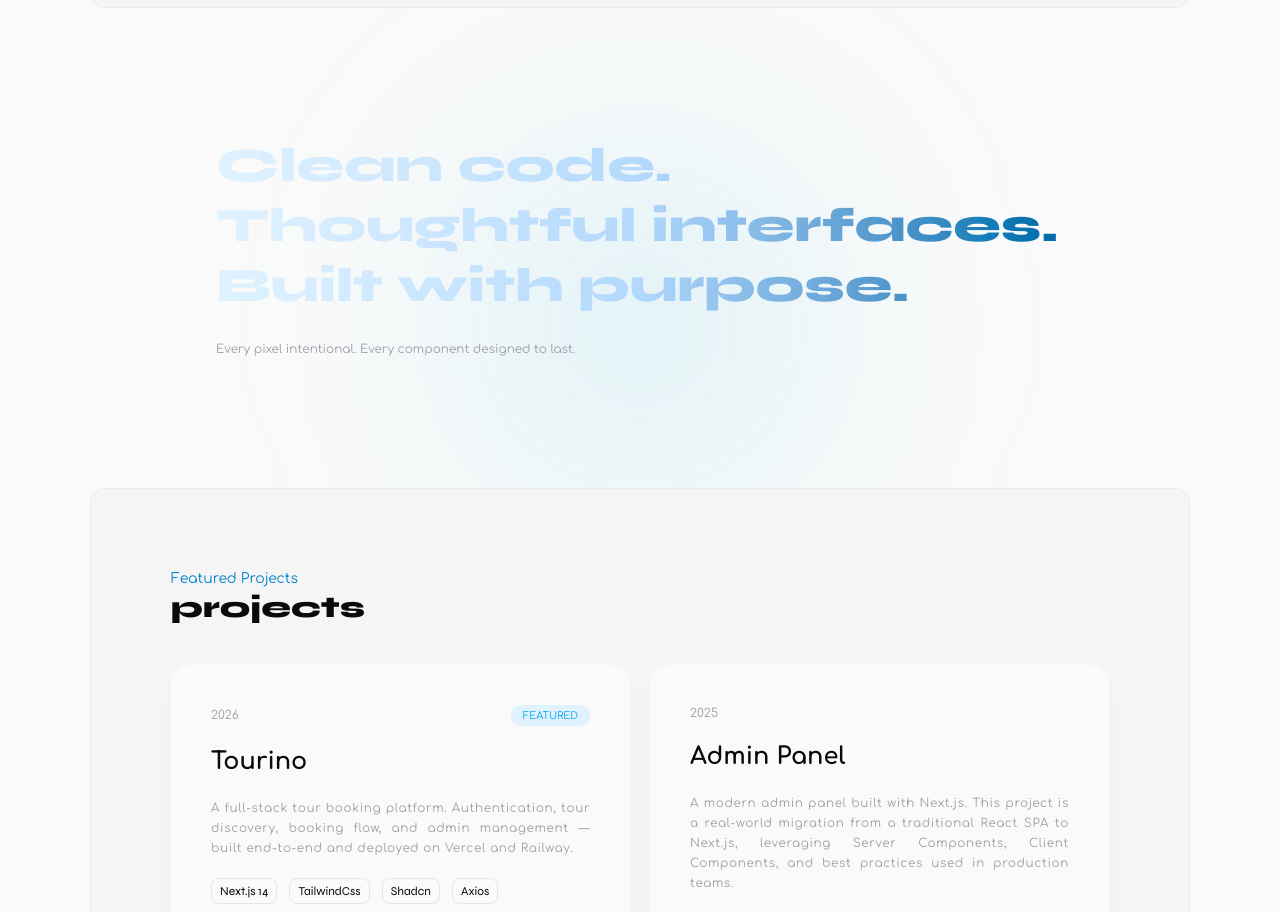
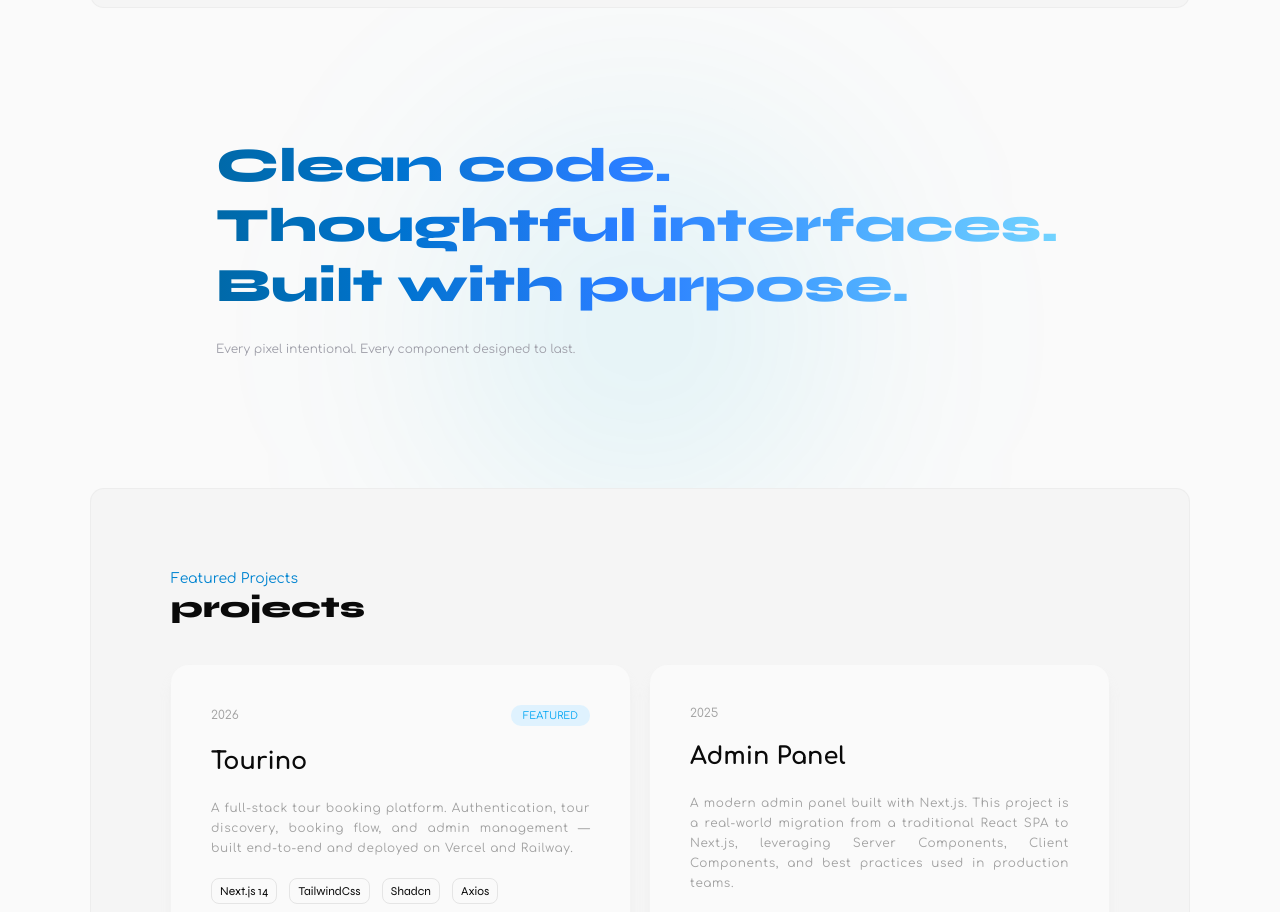
Before and after one commit to sadranafe/portfolio, a Next.js app: page / in a window 1280 px wide. Shown: the part 1440-2352 px from the top of the page. Built offline with nearby package versions, Linux system fonts and the light colour scheme.

Commit message:
fix(theme): restore light mode contrast for links and manifesto

```diff
--- a/src/app/components/layout/ContactMe.js
+++ b/src/app/components/layout/ContactMe.js
@@ -13,8 +13,8 @@ const ContactMe = () => {
                     <Link href = 'mailto:sadranafe7@gmail.com' className = 'bg-sky-600 hover:bg-sky-700/90 capitalize transition-all rounded-md p-3 px-4 text-white'>say hello</Link>
 
                     <div className = 'mt-10 flex justify-center items-center gap-3'>
-                        <Link href = 'https://www.instagram.com/its.sadra_/' className = 'text-neutral-400 capitalize hover:text-white transition-all'>instagram</Link>
-                        <Link href = 'https://github.com/sadranafe' className = 'text-neutral-400 capitalize hover:text-white transition-all'>github</Link>
+                        <Link href = 'https://www.instagram.com/its.sadra_/' className = 'text-neutral-400 capitalize hover:text-sky-600 transition-all'>instagram</Link>
+                        <Link href = 'https://github.com/sadranafe' className = 'text-neutral-400 capitalize hover:text-sky-600 transition-all'>github</Link>
                     </div>
                 </div>
             </div>
--- a/src/app/components/layout/Manifesto.js
+++ b/src/app/components/layout/Manifesto.js
@@ -8,7 +8,7 @@ const Manifesto = () => {
 
             <div className = "mx-auto max-w-4xl px-6 max-[300px]:px-3 max-xl:text-center max-xl:max-w-full">
                 <div className = "space-y-4">
-                    <h2 className = "manifesto-title font-extrabold bg-linear-to-r from-sky-100 via-blue-300/60 to-sky-700 bg-clip-text text-transparent font-display leading-tight text-5xl max-lg:text-[39px]">
+                    <h2 className = "manifesto-title font-extrabold bg-linear-to-r from-sky-700 via-blue-500 to-sky-300 dark:from-sky-100 dark:via-blue-300/60 dark:to-sky-700 bg-clip-text text-transparent font-display leading-tight text-5xl max-lg:text-[39px]">
                         Clean code.
                         <br />
                         Thoughtful interfaces.
```
